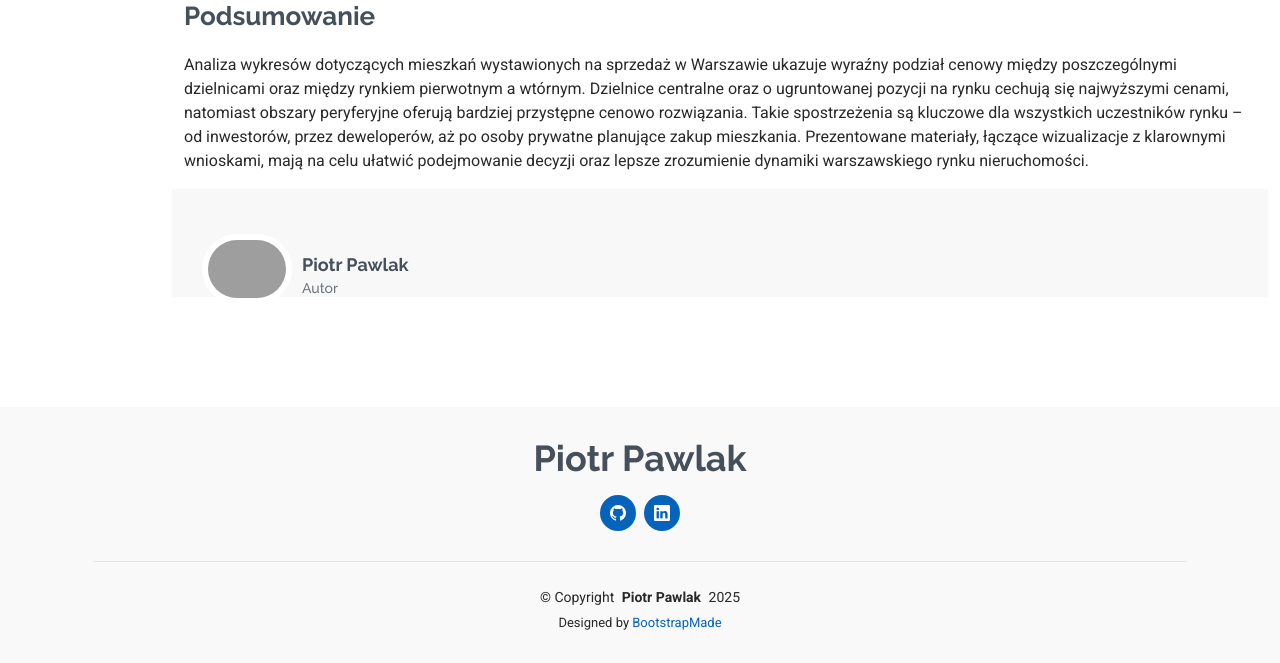
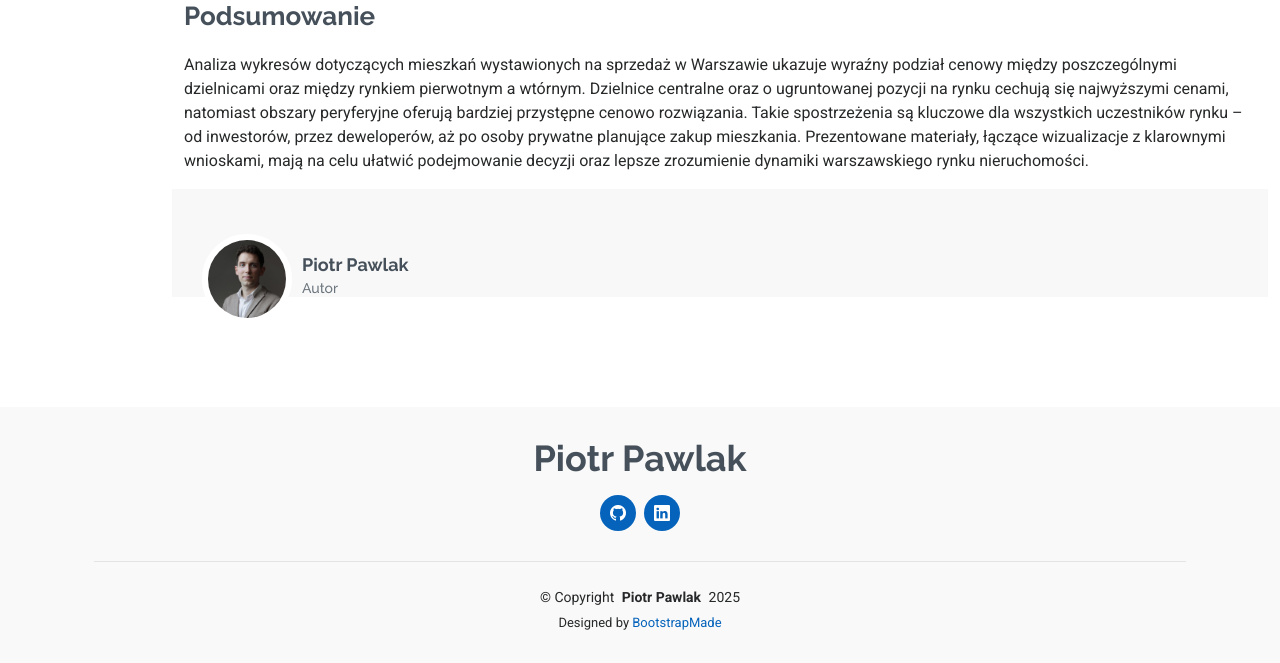
Before and after one commit to PiotrP66/Piotr_Pawlak_web, a Flask app: page /project_1 in a window 1280 px wide. Shown: the part 3125-3788 px from the top of the page. Run offline with Flask 3, Linux system fonts and the light colour scheme; some libraries are stand-ins or nearby versions; grey boxes are pictures that could not be loaded.

Commit message:
Minor code improvements

```diff
--- a/main.py
+++ b/main.py
@@ -105,4 +105,4 @@ def send_mail():
 
 
 if __name__ == "__main__":
-    app.run(debug=True, port=5003)
+    app.run(debug=False, port=5003)
--- a/templates/project-1-details.html
+++ b/templates/project-1-details.html
@@ -187,7 +187,7 @@
               <div class="testimonial-item">
 
                 <div>
-                  <img src="static/assets/img/testimonials/testimonials-2.jpg" class="testimonial-img" alt="">
+                  <img src="static/assets/img/profile-img.JPG" class="testimonial-img" alt="">
                   <h3>Piotr Pawlak</h3>
                   <h4>Autor</h4>
                 </div>
--- a/templates/project-2-details.html
+++ b/templates/project-2-details.html
@@ -406,7 +406,7 @@
 
             <div class="testimonial-item">
               <div>
-                <img src="static/assets/img/testimonials/testimonials-2.jpg" class="testimonial-img" alt="">
+                <img src="static/assets/img/profile-img.JPG" class="testimonial-img" alt="">
                 <h3>Piotr Pawlak</h3>
                 <h4>Autor</h4>
               </div>
--- a/templates/project-3-details.html
+++ b/templates/project-3-details.html
@@ -323,7 +323,7 @@
 
             <div class="testimonial-item">
               <div>
-                <img src="static/assets/img/testimonials/testimonials-2.jpg" class="testimonial-img" alt="">
+                <img src="static/assets/img/profile-img.JPG" class="testimonial-img" alt="">
                 <h3>Piotr Pawlak</h3>
                 <h4>Autor</h4>
               </div>
--- a/templates/project-4-details.html
+++ b/templates/project-4-details.html
@@ -257,7 +257,7 @@
 
             <div class="testimonial-item">
               <div>
-                <img src="static/assets/img/testimonials/testimonials-2.jpg" class="testimonial-img" alt="">
+                <img src="static/assets/img/profile-img.JPG" class="testimonial-img" alt="">
                 <h3>Piotr Pawlak</h3>
                 <h4>Autor</h4>
               </div>
```
